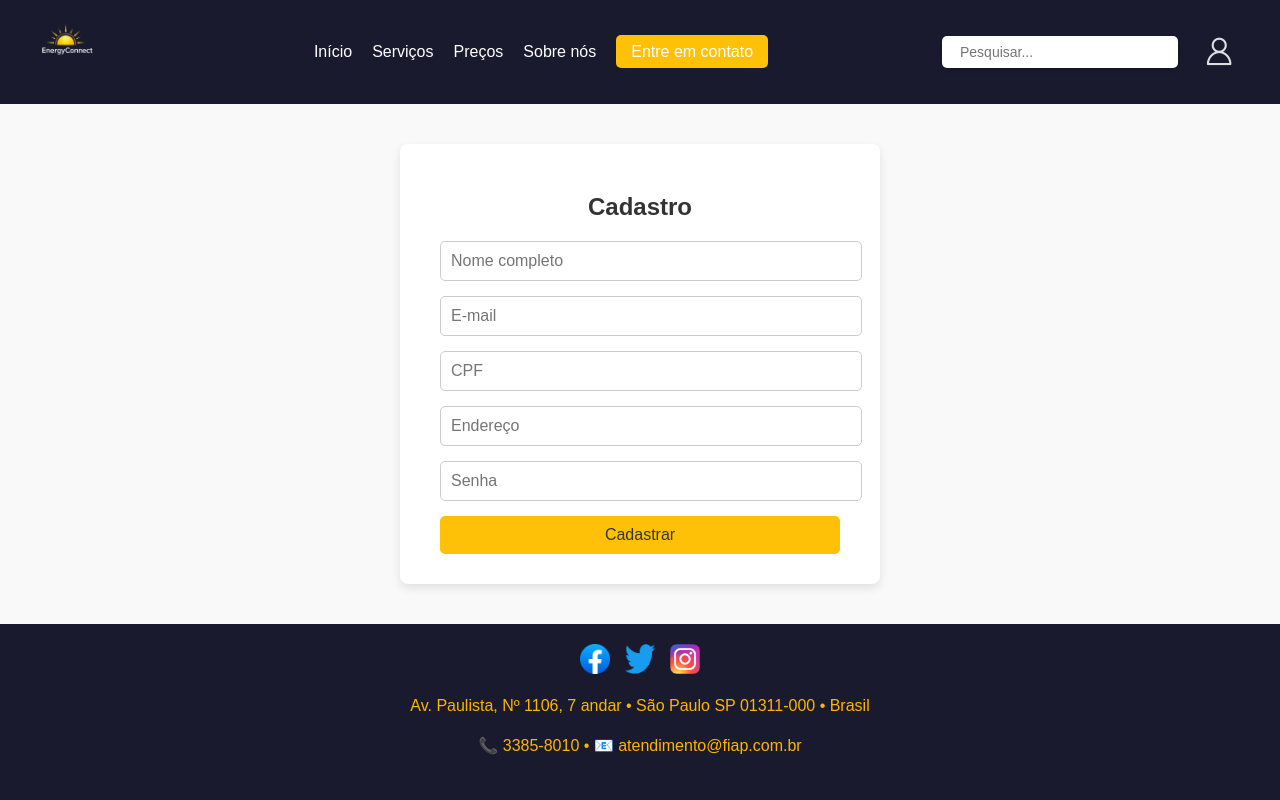
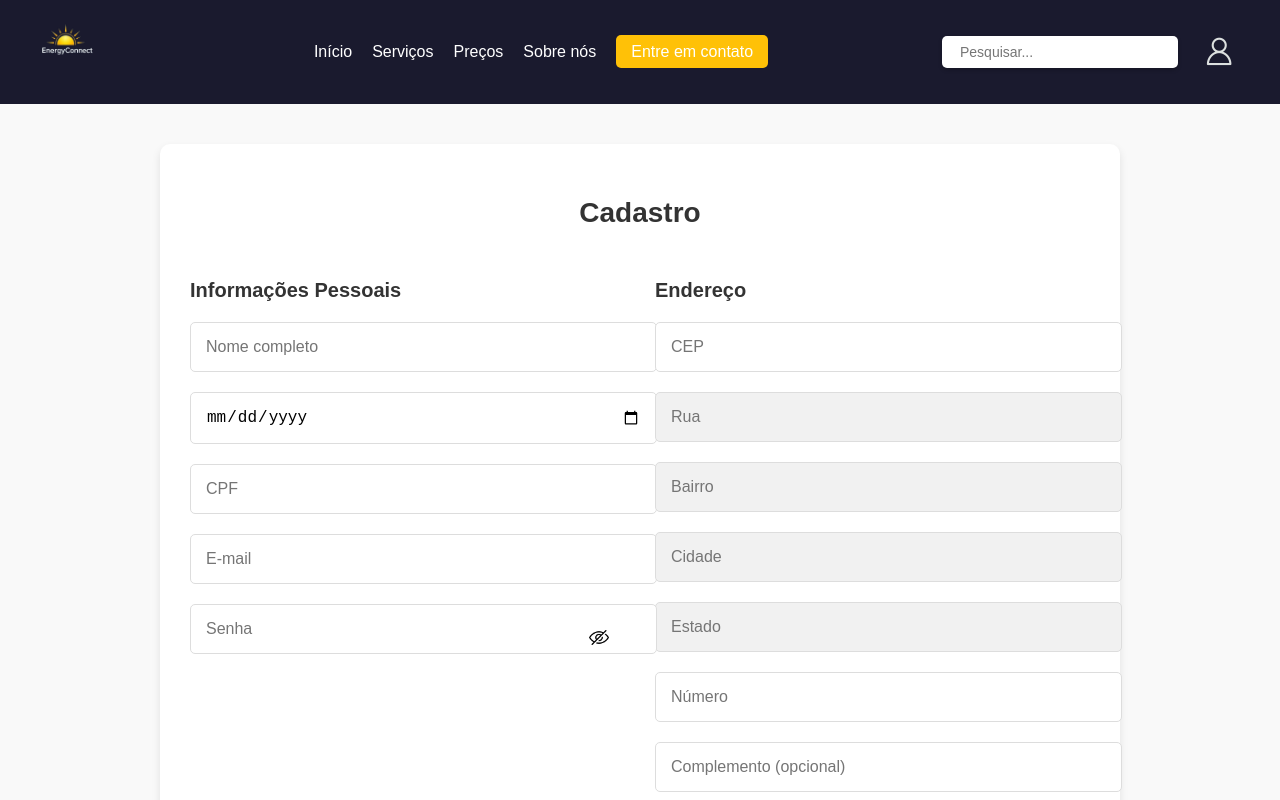
Before and after one commit to mkenzo16/EnergiaConnect, a Next.js app in the folder energia-connect/: page /cadastro in a window 1280 px wide. Shown: the top 800 px of the page. Built offline with nearby package versions, Linux system fonts and the light colour scheme.

Commit message:
adição da api viacep ao projeto

```diff
--- a/energia-connect/src/app/components/Cadastro/Cadastro.module.css
+++ b/energia-connect/src/app/components/Cadastro/Cadastro.module.css
@@ -1,54 +1,100 @@
 .cadastroContainer {
+  padding: 40px;
   display: flex;
+  justify-content: center;
   align-items: center;
-  justify-content: center;
-  min-height: 60vh;
   background-color: #f9f9f9;
-  padding: 20px;
 }
 
 .formContainer {
-  background-color: #fff;
-  padding: 30px 40px;
-  border-radius: 8px;
-  box-shadow: 0 4px 10px rgba(0, 0, 0, 0.1);
-  text-align: center;
-  max-width: 400px;
+  max-width: 900px;
   width: 100%;
+  background: white;
+  border-radius: 10px;
+  box-shadow: 0 4px 8px rgba(0, 0, 0, 0.1);
+  padding: 30px;
 }
 
 .title {
-  margin-bottom: 20px;
-  font-size: 1.5rem;
-  color: #333;
+  text-align: center;
+  font-size: 28px;
+  margin-bottom: 30px;
 }
 
 .form {
   display: flex;
-  flex-direction: column;
+  flex-wrap: wrap;
+  gap: 30px;
+}
+
+.passwordContainer {
+  position: relative;
+}
+
+.passwordToggle {
+  position: absolute;
+  right: 10px;
+  top: 50%;
+  transform: translateY(-50%);
+  background: none;
+  border: none;
+  cursor: pointer;
+}
+
+.passwordIcon {
+  width: 20px;
+  height: 20px;
+}
+
+
+.personalInfo,
+.addressInfo {
+  flex: 1 1 45%;
+}
+
+.personalInfo h3,
+.addressInfo h3 {
+  font-size: 20px;
+  margin-bottom: 20px;
+  color: #333;
 }
 
 .input {
   width: 100%;
-  padding: 10px;
-  margin-bottom: 15px;
-  border: 1px solid #ccc;
+  padding: 15px;
+  margin-bottom: 20px;
+  border: 1px solid #ddd;
   border-radius: 5px;
-  font-size: 1rem;
+  font-size: 16px;
+}
+
+.input:read-only {
+  background-color: #f1f1f1;
 }
 
 .button {
   width: 100%;
-  padding: 10px;
-  background-color: #ffc107;
-  color: #333;
+  padding: 15px;
+  background-color: #007bff;
+  color: white;
   border: none;
   border-radius: 5px;
-  font-size: 1rem;
+  font-size: 18px;
   cursor: pointer;
-  transition: background-color 0.3s;
+  margin-top: 20px;
 }
 
 .button:hover {
-  background-color: #e0a800;
+  background-color: #0056b3;
 }
+
+@media (max-width: 768px) {
+  .form {
+    flex-direction: column;
+  }
+
+  .personalInfo,
+  .addressInfo {
+    flex: 1 1 100%;
+  }
+}
--- a/energia-connect/src/app/components/Cadastro/Cadastro.tsx
+++ b/energia-connect/src/app/components/Cadastro/Cadastro.tsx
@@ -1,18 +1,121 @@
-import React from 'react';
-import styles from './Cadastro.module.css';
+"use client";
+
+import React, { useState } from "react";
+import styles from "./Cadastro.module.css";
 
 const Cadastro = () => {
+  const [cep, setCep] = useState("");
+  const [endereco, setEndereco] = useState({
+    rua: "",
+    bairro: "",
+    cidade: "",
+    estado: "",
+  });
+  const [showPassword, setShowPassword] = useState(false);
+
+  const handleCepChange = async (e: React.ChangeEvent<HTMLInputElement>) => {
+    const valorCep = e.target.value.replace(/\D/g, "");
+    setCep(valorCep);
+
+    if (valorCep.length === 8) {
+      try {
+        const response = await fetch(`https://viacep.com.br/ws/${valorCep}/json/`);
+        const data = await response.json();
+        if (!data.erro) {
+          setEndereco({
+            rua: data.logradouro || "",
+            bairro: data.bairro || "",
+            cidade: data.localidade || "",
+            estado: data.uf || "",
+          });
+        } else {
+          setEndereco({ rua: "", bairro: "", cidade: "", estado: "" });
+        }
+      } catch (error) {
+        console.error("Erro ao buscar o CEP:", error);
+      }
+    }
+  };
+
+  const togglePasswordVisibility = () => {
+    setShowPassword((prev) => !prev);
+  };
+
   return (
     <div className={styles.cadastroContainer}>
       <div className={styles.formContainer}>
         <h2 className={styles.title}>Cadastro</h2>
         <form className={styles.form}>
-          <input type="text" placeholder="Nome completo" className={styles.input} />
-          <input type="email" placeholder="E-mail" className={styles.input} />
-          <input type="text" placeholder="CPF" className={styles.input} />
-          <input type="text" placeholder="Endereço" className={styles.input} />
-          <input type="password" placeholder="Senha" className={styles.input} />
-          <button type="submit" className={styles.button}>Cadastrar</button>
+          <div className={styles.personalInfo}>
+            <h3>Informações Pessoais</h3>
+            <input type="text" placeholder="Nome completo" className={styles.input} />
+            <input type="date" placeholder="Data de nascimento" className={styles.input} />
+            <input type="text" placeholder="CPF" className={styles.input} />
+            <input type="email" placeholder="E-mail" className={styles.input} />
+            <div className={styles.passwordContainer}>
+              <input
+                type={showPassword ? "text" : "password"}
+                placeholder="Senha"
+                className={styles.input}
+              />
+              <button
+                type="button"
+                className={styles.passwordToggle}
+                onClick={togglePasswordVisibility}
+              >
+                <img
+                  src={showPassword ? "/view.png" : "/hide.png"}
+                  alt="Mostrar senha"
+                  className={styles.passwordIcon}
+                />
+              </button>
+            </div>
+          </div>
+
+          <div className={styles.addressInfo}>
+            <h3>Endereço</h3>
+            <input
+              type="text"
+              placeholder="CEP"
+              className={styles.input}
+              value={cep}
+              onChange={handleCepChange}
+            />
+            <input
+              type="text"
+              placeholder="Rua"
+              className={styles.input}
+              value={endereco.rua}
+              readOnly
+            />
+            <input
+              type="text"
+              placeholder="Bairro"
+              className={styles.input}
+              value={endereco.bairro}
+              readOnly
+            />
+            <input
+              type="text"
+              placeholder="Cidade"
+              className={styles.input}
+              value={endereco.cidade}
+              readOnly
+            />
+            <input
+              type="text"
+              placeholder="Estado"
+              className={styles.input}
+              value={endereco.estado}
+              readOnly
+            />
+            <input type="text" placeholder="Número" className={styles.input} />
+            <input type="text" placeholder="Complemento (opcional)" className={styles.input} />
+          </div>
+
+          <button type="submit" className={styles.button}>
+            Cadastrar
+          </button>
         </form>
       </div>
     </div>
```
Also changed, not shown: energia-connect/public/hide.png (added), energia-connect/public/view.png (added).
